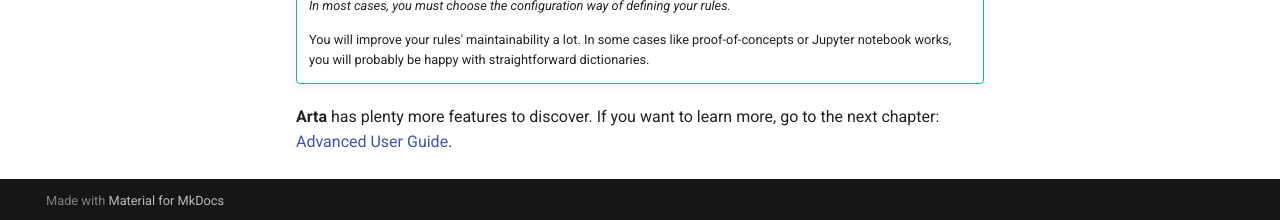
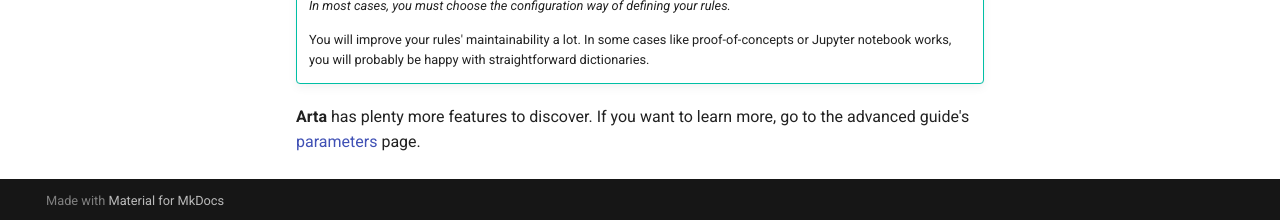
Before and after one commit to MAIF/arta, an MkDocs documentation site: the page built from docs/pages/how_to.md, in a window 1280 px wide and 900 px high, scrolled down 9652 px. Shown: the part 677-897 px from the top of the window. Built offline with MkDocs 1.6.1 and Material for MkDocs 9.7.7, drawn with Linux system fonts in a browser that asks for light colours; emoji names are drawn with the system emoji font; comment, search, counter and statistics services are not loaded.

Commit message:
documentation: clarify advanced guide link

```diff
--- a/docs/pages/how_to.md
+++ b/docs/pages/how_to.md
@@ -514,4 +514,4 @@ Well done! By executing this code you have:
     You will improve your rules' maintainability a lot.
     In some cases like proof-of-concepts or Jupyter notebook works, you will probably be happy with straightforward dictionaries.
 
-**Arta** has plenty more features to discover. If you want to learn more, go to the next chapter: [Advanced User Guide](parameters.md).
+**Arta** has plenty more features to discover. If you want to learn more, go to the advanced guide's [parameters](parameters.md) page.
```
